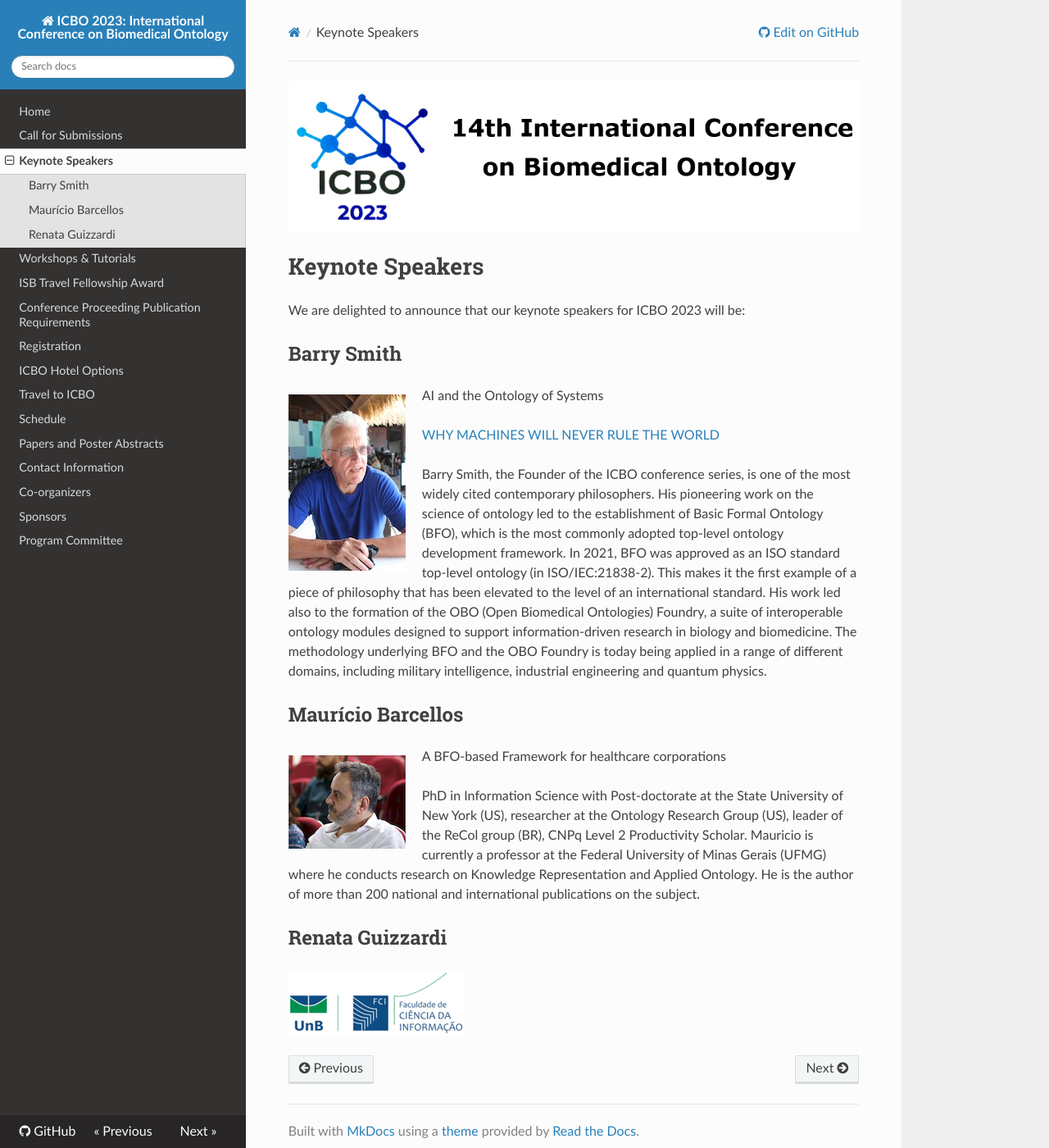
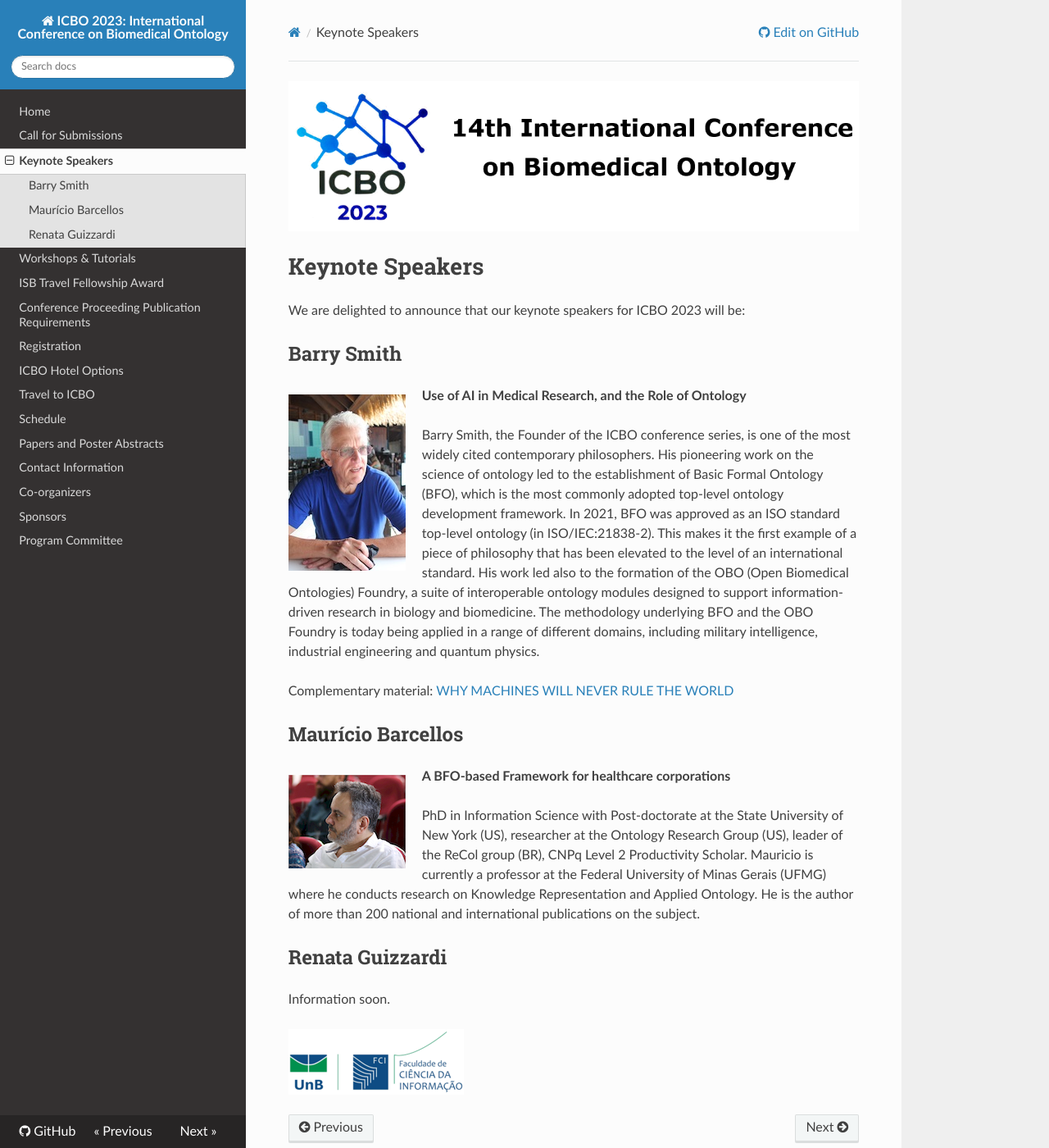
Before and after one commit to ICBO-conference/icbo2023, an MkDocs documentation site: the page built from docs/keynote-speakers.md, in a window 1280 px wide and 1400 px high. Shown: the whole window at 82% size. Built offline with MkDocs 1.6.1, drawn with Linux system fonts in a browser that asks for light colours; nearby versions of some CDN libraries.

Commit message:
Update keynote-speakers.md

```diff
--- a/docs/keynote-speakers.md
+++ b/docs/keynote-speakers.md
@@ -10,22 +10,22 @@
 
 <img src='../images/BS-aruba1-2021.jpg' align='left' style='margin:10px 20px 0px 0px' />
 
-AI and the Ontology of Systems
-
-[WHY MACHINES WILL NEVER RULE THE WORLD](https://buffalo.app.box.com/v/AI-Without-Fear)
+**Use of AI in Medical Research, and the Role of Ontology**
 
 Barry Smith, the Founder of the ICBO conference series, is one of the most widely cited contemporary philosophers. His pioneering work on the science of ontology led to the establishment of Basic Formal Ontology (BFO), which is the most commonly adopted top-level ontology development framework. In 2021, BFO was approved as an ISO standard top-level ontology (in ISO/IEC:21838-2). This makes it the first example of a piece of philosophy that has been elevated to the level of an international standard. His work led also to the formation of the OBO (Open Biomedical Ontologies) Foundry, a suite of interoperable ontology modules designed to support information-driven research in biology and biomedicine. The methodology underlying BFO and the OBO Foundry is today being applied in a range of different domains, including military intelligence, industrial engineering and quantum physics.
+
+Complementary material: [WHY MACHINES WILL NEVER RULE THE WORLD](https://buffalo.app.box.com/v/AI-Without-Fear)
 
 ## Maurício Barcellos
 
 <img src='../images/mbar.jpg' align='left' style='margin:10px 20px 0px 0px' />
 
-A BFO-based Framework for healthcare corporations
+**A BFO-based Framework for healthcare corporations**
 
 PhD in Information Science with Post-doctorate at the State University of New York (US), researcher at the Ontology Research Group (US), leader of the ReCol group (BR), CNPq Level 2 Productivity Scholar. Mauricio is currently a professor at the Federal University of Minas Gerais (UFMG) where he conducts research on Knowledge Representation and Applied Ontology. He is the author of more than 200 national and international publications on the subject.
 
 ## Renata Guizzardi
 
-
+Information soon.
 
 ![UnB](./images/unb_fci_extenso_logo.png)
```
